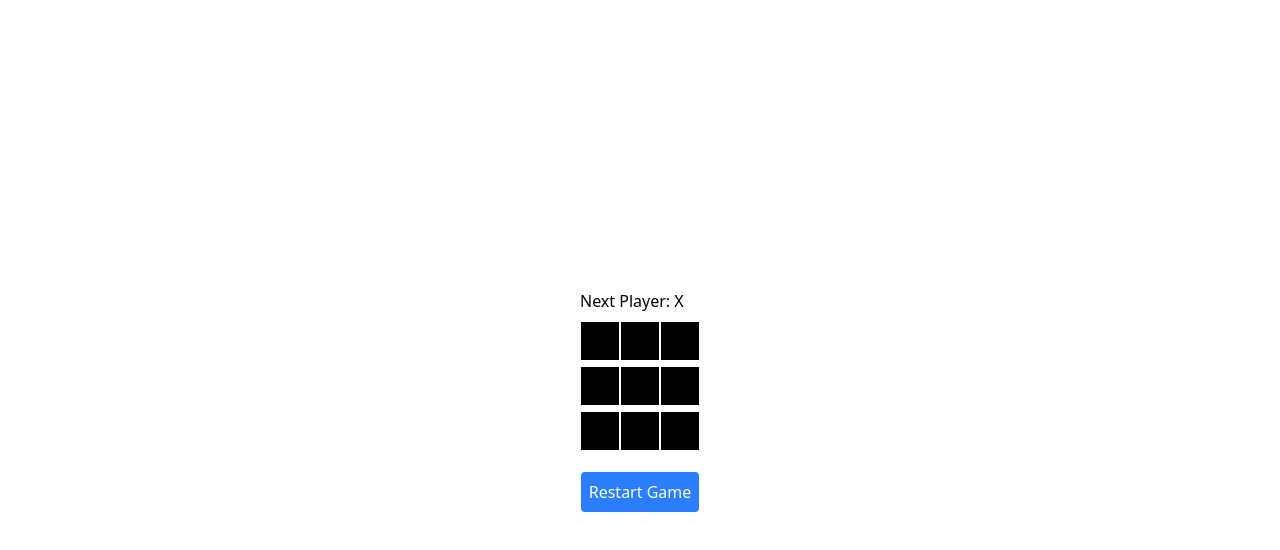
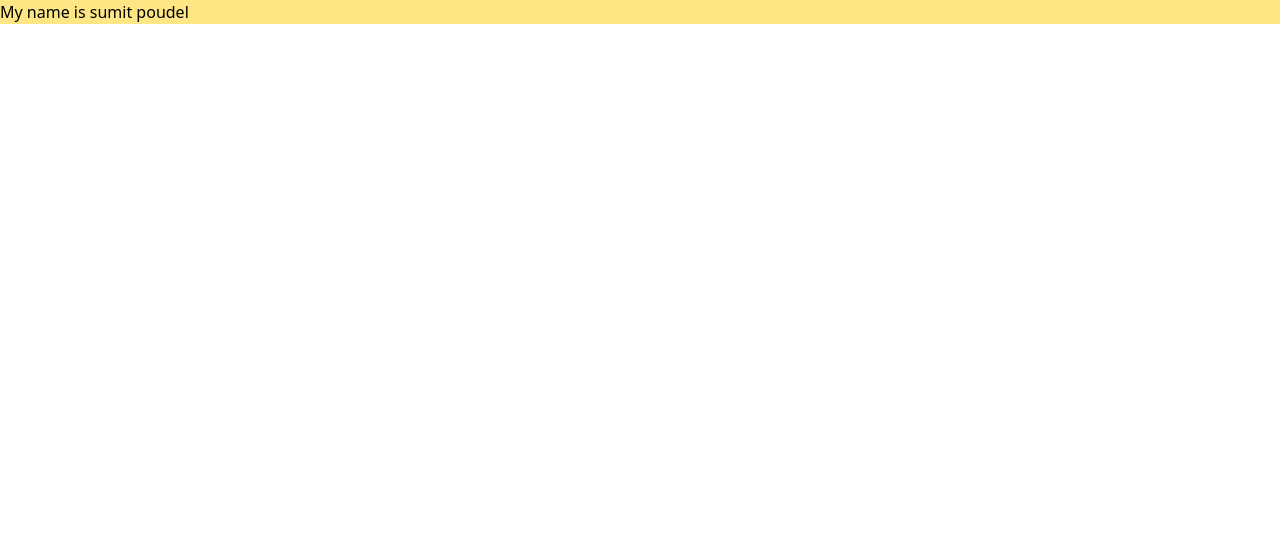
Before and after one commit to poudelsumitrocks/ToDoList, a React (Vite) app: page /about in a window 1280 px wide. Shown: the top 550 px of the page. Built offline with nearby package versions, Linux system fonts and the light colour scheme.

Commit message:
Route folder is added

```diff
--- a/package.json
+++ b/package.json
@@ -16,6 +16,7 @@
     "react": "^19.1.1",
     "react-dom": "^19.1.1",
     "react-icons": "^5.5.0",
+    "react-router": "^7.8.1",
     "tailwindcss": "^4.1.11"
   },
   "devDependencies": {
--- a/src/App.jsx
+++ b/src/App.jsx
@@ -133,15 +133,31 @@ import { useState } from "react";
 
 
 // UseContext and Tic-Tac-Toe
-import React from 'react'
-import Content from "./components/UseContext/Content";
-import TicTacToe from "./components/Tic-Tac-Toe/TicTacToe";
+// import React from 'react'
+// import Content from "./components/UseContext/Content";
+// import TicTacToe from "./components/Tic-Tac-Toe/TicTacToe";
+
+// export default function App() {
+//   return (
+//     <>
+//       {/* <Content/> */}
+//      <TicTacToe/>
+//     </>
+//   )
+// }
+
+   import React from 'react';
+import { BrowserRouter, Routes, Route } from "react-router";
+import About from "./components/Router/About";
+import Home from "./components/Router/Home";
 
 export default function App() {
   return (
-    <>
-      {/* <Content/> */}
-     <TicTacToe/>
-    </>
-  )
+    <BrowserRouter>
+      <Routes>
+        <Route path="/" element={<Home />} />
+        <Route path="/about" element={<About />} />
+      </Routes>
+    </BrowserRouter>
+  );
 }
--- /dev/null
+++ b/src/components/Router/About.jsx
@@ -0,0 +1,9 @@
+import React from 'react';
+
+export default function About() {
+  return (
+    <div>
+      <h1 className='h-auto bg-amber-200'>My name is sumit poudel</h1>
+    </div>
+  );
+}
--- /dev/null
+++ b/src/components/Router/Home.jsx
@@ -0,0 +1,12 @@
+import React from 'react';
+import { Link } from 'react-router';
+
+export default function Home() {
+  return (
+    <div className='h-screen flex flex-col justify-center items-center'>
+      <Link to="/about">
+        <button className='bg-blue-500 p-2 '>About</button>
+      </Link>
+    </div>
+  );
+}
```
Also changed, not shown: 1 other file (tests, documents, lock files or other folders).
